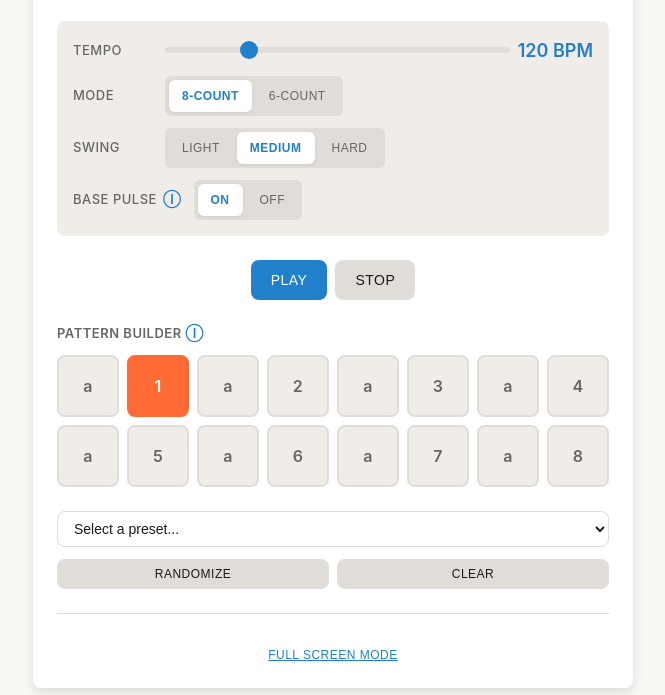
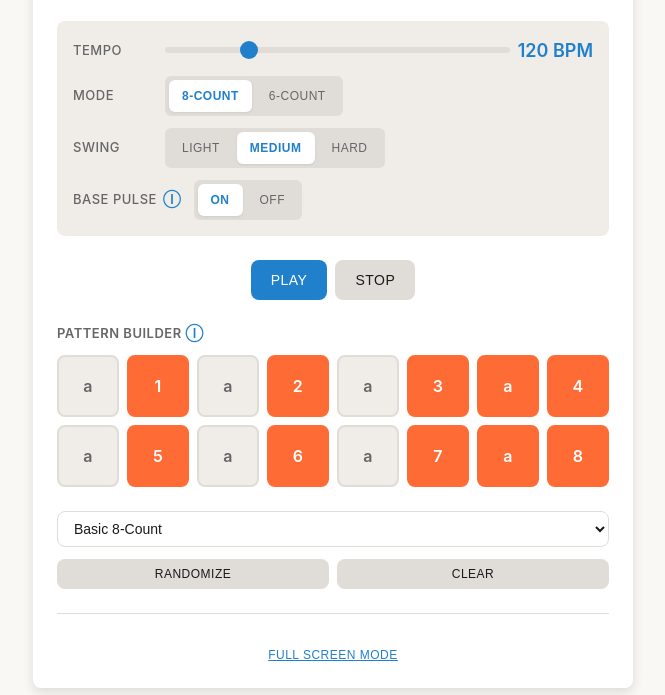
Before and after one commit to thblw/lindy-hop-metronome, a plain HTML site: page index.html in a window 1280 px wide. Shown: the part 105-800 px from the top of the page, without its empty margins (307-972 px from the left). Drawn offline with Linux system fonts and the light colour scheme.

Commit message:
Default preset on startup

```diff
--- a/main.js
+++ b/main.js
@@ -414,6 +414,11 @@ function toggleTeachingMode() {
 window.addEventListener('DOMContentLoaded', () => {
     init();
 
+    // Select a preset on load
+    const presetSelect = document.getElementById('presetSelect');
+    presetSelect.value = 'basic8';    // value attribute of the <option>
+    presetSelect.dispatchEvent(new Event('change')); // apply its pattern & tempo
+
     document.getElementById('teachingModeBtn').addEventListener('click', toggleTeachingMode);
     document.getElementById('teachingCloseBtn').addEventListener('click', toggleTeachingMode);
 
--- a/style.css
+++ b/style.css
@@ -269,7 +269,6 @@ button:disabled {
 }
 
 /* Tooltip */
-/* div[data-tooltip] div[data-tooltip]:hover::after div[data-tooltip]:hover::before */
 label[data-tooltip],
 div[data-tooltip] {
     position: relative;
```
